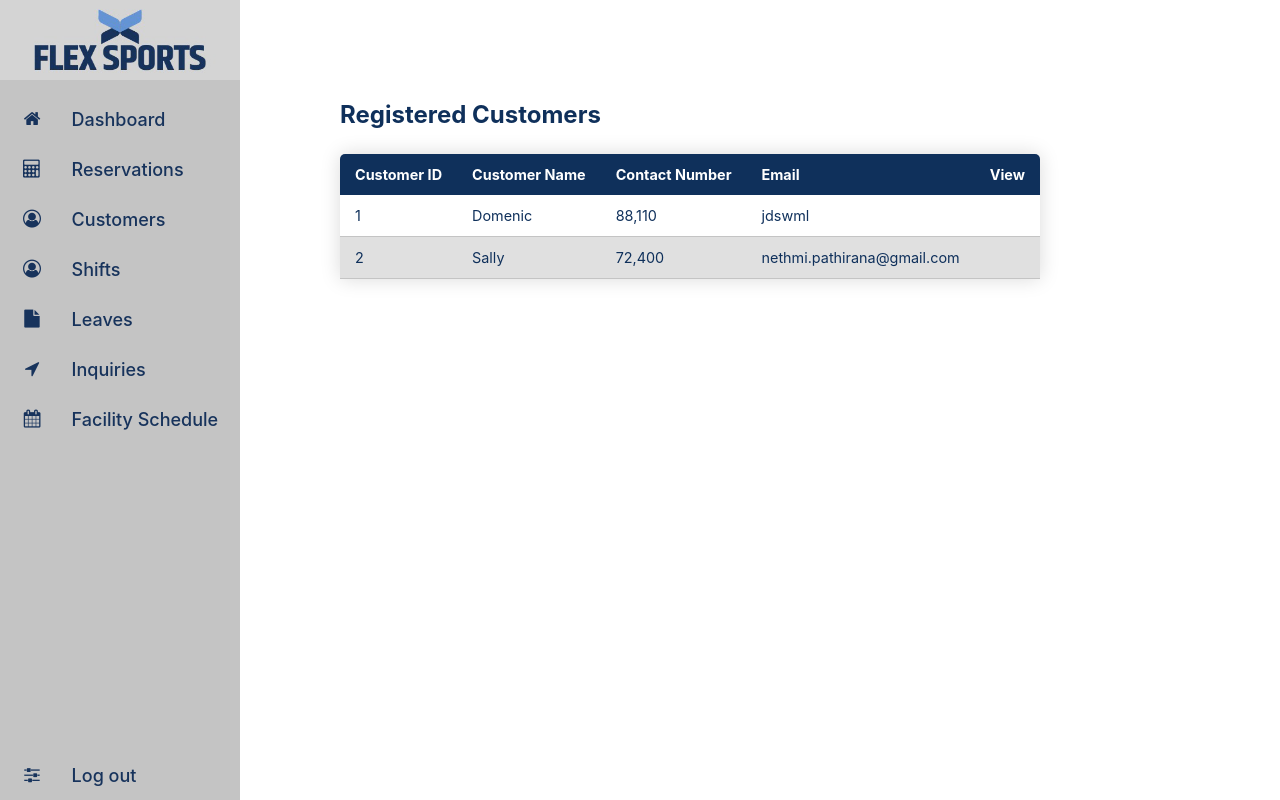
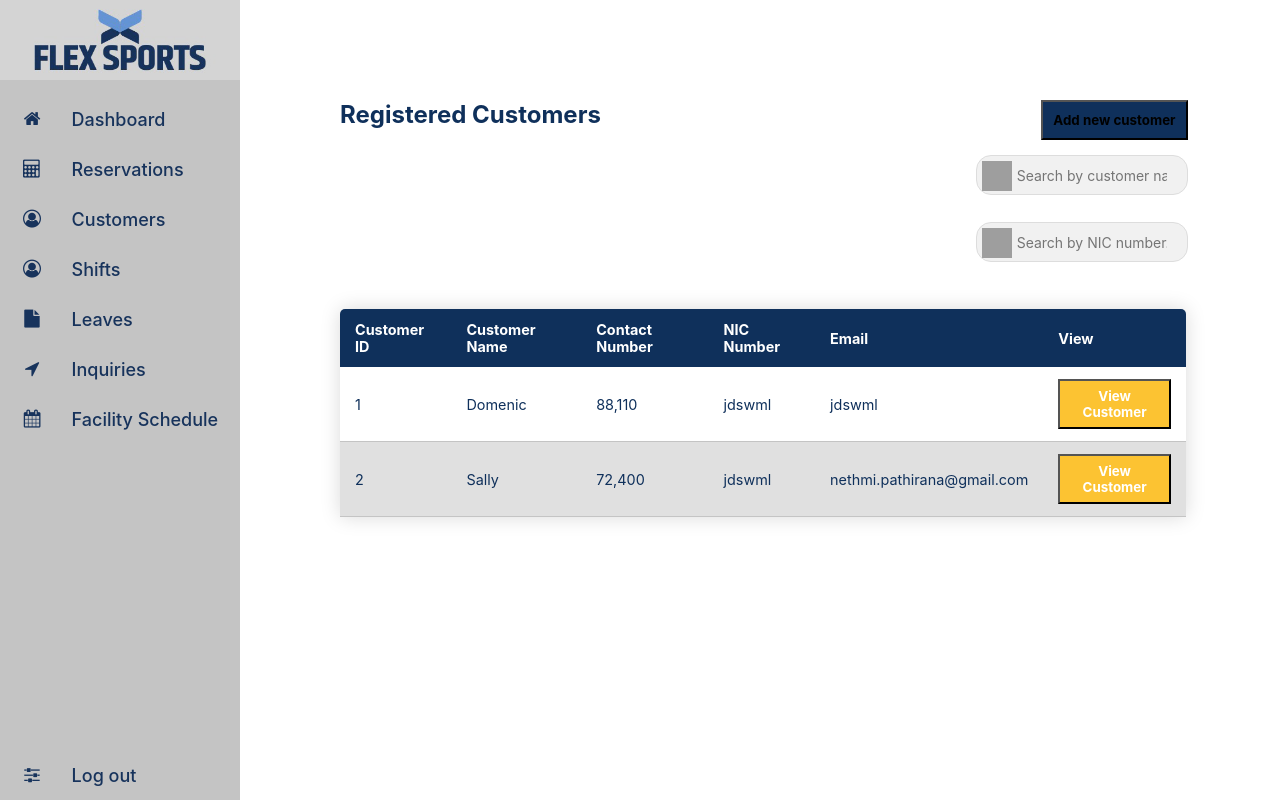
Before and after one commit to npathirana1/FlexSports, a PHP site: page /Receptionist/customerList.php in a window 1280 px wide. Run offline with PHP 8.4, Linux system fonts and the light colour scheme; grey boxes are pictures that could not be loaded.

Commit message:
Receptionist-customer

```diff
--- a/src/views/Receptionist/customerList.php
+++ b/src/views/Receptionist/customerList.php
@@ -1,8 +1,77 @@
 <!DOCTYPE html>
 <html lang="en">
+
 <head>
-        <title>Customer list</title>
+    <title>Customers</title>
     <link rel="stylesheet" type="text/css" href="../../assets/CSS/viewTables.css">
+
+    <style>
+        .view {
+            background-color: #fcc332;
+            padding: 7px 10px;
+            color: white;
+            font-weight: bold;
+        }
+
+        #search {
+            background-image: url('../../assets/Images/searchIcon.png');
+            background-size: 30px 30px;
+            background-position: 5px 5px;
+            background-repeat: no-repeat;
+            width: 25%;
+            height: 40px;
+            font-size: 14px;
+            padding: 12px 20px 12px 40px;
+            border: 1px solid #ddd;
+            border-radius: 15px;
+            margin-bottom: 12px;
+        }
+
+        input[type=text] {
+            width: 100%;
+            padding: 15px;
+            margin: 5px 0 22px 0;
+            display: inline-block;
+            border: none;
+            background: #f1f1f1;
+        }
+
+        .grid-container {
+            display: grid;
+            grid-template-columns: 74% 25%;
+            grid-gap: 10px;
+            width: 90%;
+            padding-bottom: 10px;
+        }
+
+        .grid-container .add_button {
+            text-align: right;
+        }
+
+        .grid-container .table_topic {
+            text-align: left;
+        }
+
+
+        .grid-item {
+            text-align: right;
+        }
+
+        .item1 {
+            grid-column: 1 / span 2;
+            grid-row: 2;
+        }
+
+        .item2 {
+            grid-column: 1 / span 2;
+            grid-row: 3;
+        }
+
+        .add {
+            font-weight: bold;
+            background-color: #0F305B;
+        }
+    </style>
 </head>
 
 <body>
@@ -10,13 +79,22 @@
     <?php include "./receptionistIncludes/receptionistNavigation.php"; ?>
 
     <section class="home-section-table">
-    <h2 class="table_topic">Registered Customers</h2>
-                <table class="table_view">
+        <div class="grid-container">
+            <div class="table_topic">
+                <h2>Registered Customers</h2>
+            </div>
+            <div class="add_button"><button class="button add" onClick="window.location.href='addCustomer.php';" style="padding:10px;">Add new customer</button></div>
+            <div class="grid-item item1"><input type="text" id="search" placeholder="Search by customer name.." title="Customer name"></div>
+            <div class="grid-item item2"><input type="text" id="search" placeholder="Search by NIC number.." title="Phone number"></div>
+
+        </div>
+        <table style="width:90%;" class="table_view">
             <thead>
                 <tr>
                     <th>Customer ID</th>
                     <th>Customer Name</th>
                     <th>Contact Number</th>
+                    <th>NIC Number</th>
                     <th>Email</th>
                     <th>View</th>
                 </tr>
@@ -27,17 +105,20 @@
                     <td>Domenic</td>
                     <td>88,110</td>
                     <td>jdswml</td>
-                            <td></td>
+                    <td>jdswml</td>
+                    <td><button class="button view" id="myBtn">View Customer</button></td>
                 </tr>
                 <tr>
                     <td>2</td>
                     <td>Sally</td>
                     <td>72,400</td>
+                    <td>jdswml</td>
                     <td>nethmi.pathirana@gmail.com</td>
-                            <td></td>
+                    <td><button class="button view" id="myBtn">View Customer</button></td>
                 </tr>
             </tbody>
         </table>
     </section>
 </body>
+
 </html>
```
Also changed, not shown: src/assets/CSS/addCustomer.css (added, +94 -0 lines), src/assets/CSS/receptionistInquiry.css (added, +177 -0 lines), src/views/Receptionist/addCustomer.php (added, +75 -0 lines). Lines whose indentation alone changed are shown as unchanged.
